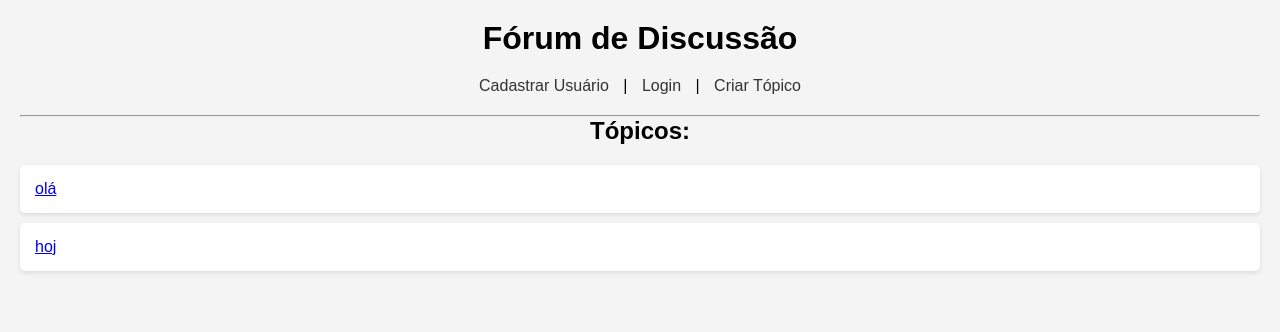
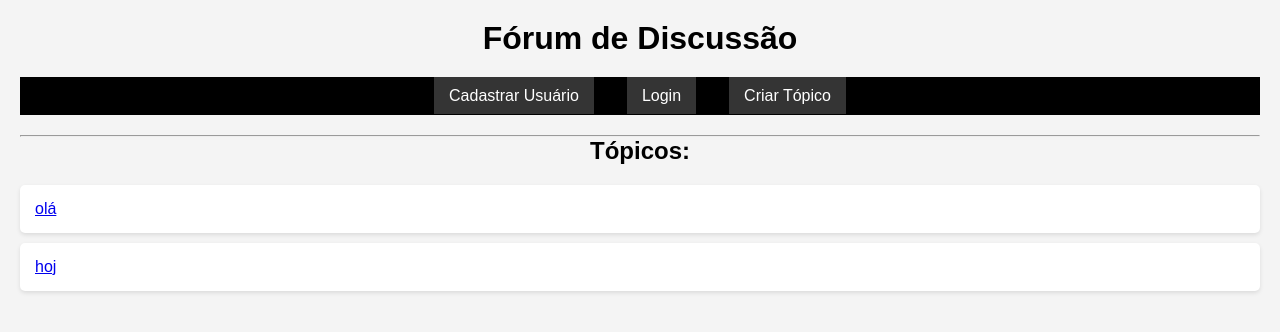
Before and after one commit to rhyangabriel-1/exercicios.php, a PHP site: page / in a window 1280 px wide. Shown: the top 332 px of the page. Run offline with PHP 8.4, Linux system fonts and the light colour scheme.

Commit message:
02/10/20025

```diff
--- a/forum/style.css
+++ b/forum/style.css
@@ -27,17 +27,22 @@ li strong {
     margin-bottom: 5px;
 }
 nav {
+    background-color: black;
     text-align: center;
     margin-bottom: 20px;
+    padding: 10px 0;
 
 }
 nav a {
     margin: 0 10px;
+    padding: 10px 15px;
+    background-color: rgba(255, 255, 255, 0.205);
     text-decoration: none;
-    color: #333;
+    color: #ffffff;
 }
 nav a:hover {
-    text-decoration: underline;
+    text-decoration: none;
+    background-color: rgba(255, 255, 255, 0.447);
 }
 form {
     max-width: 600px;
```
